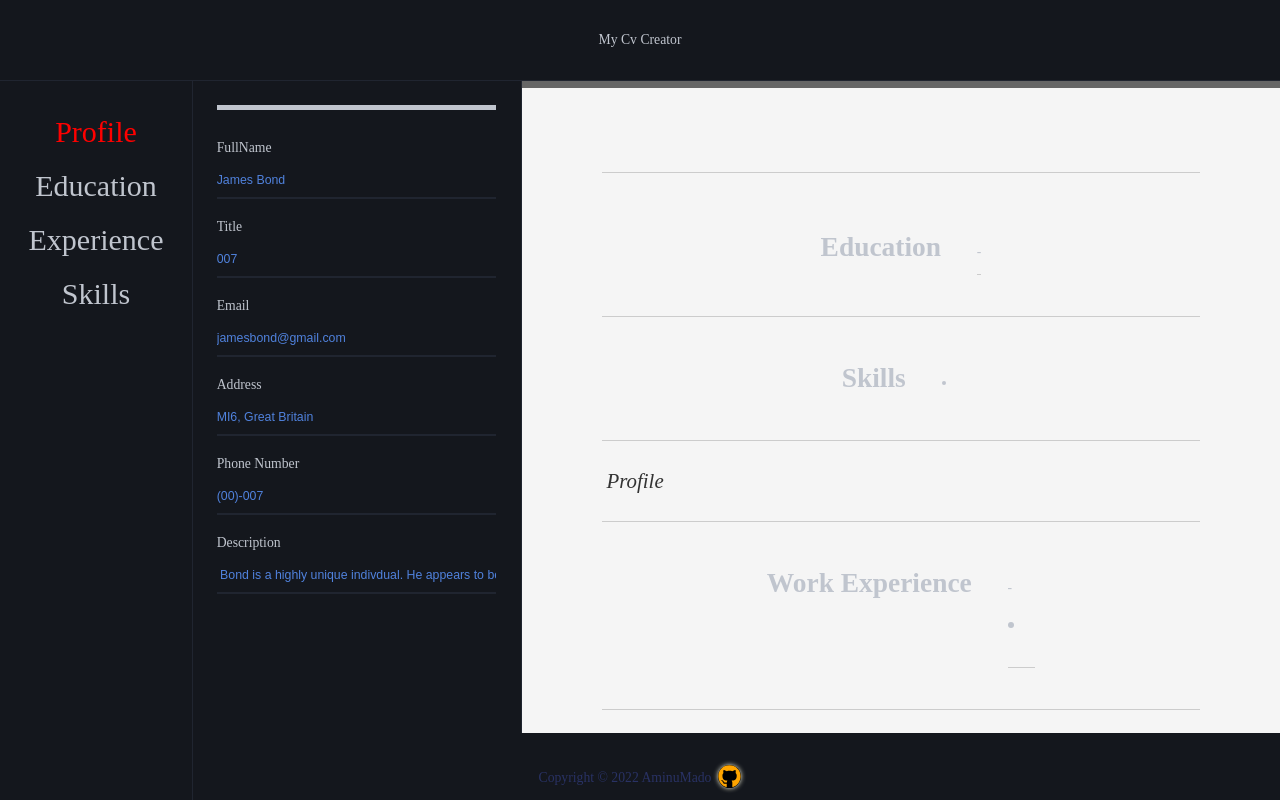
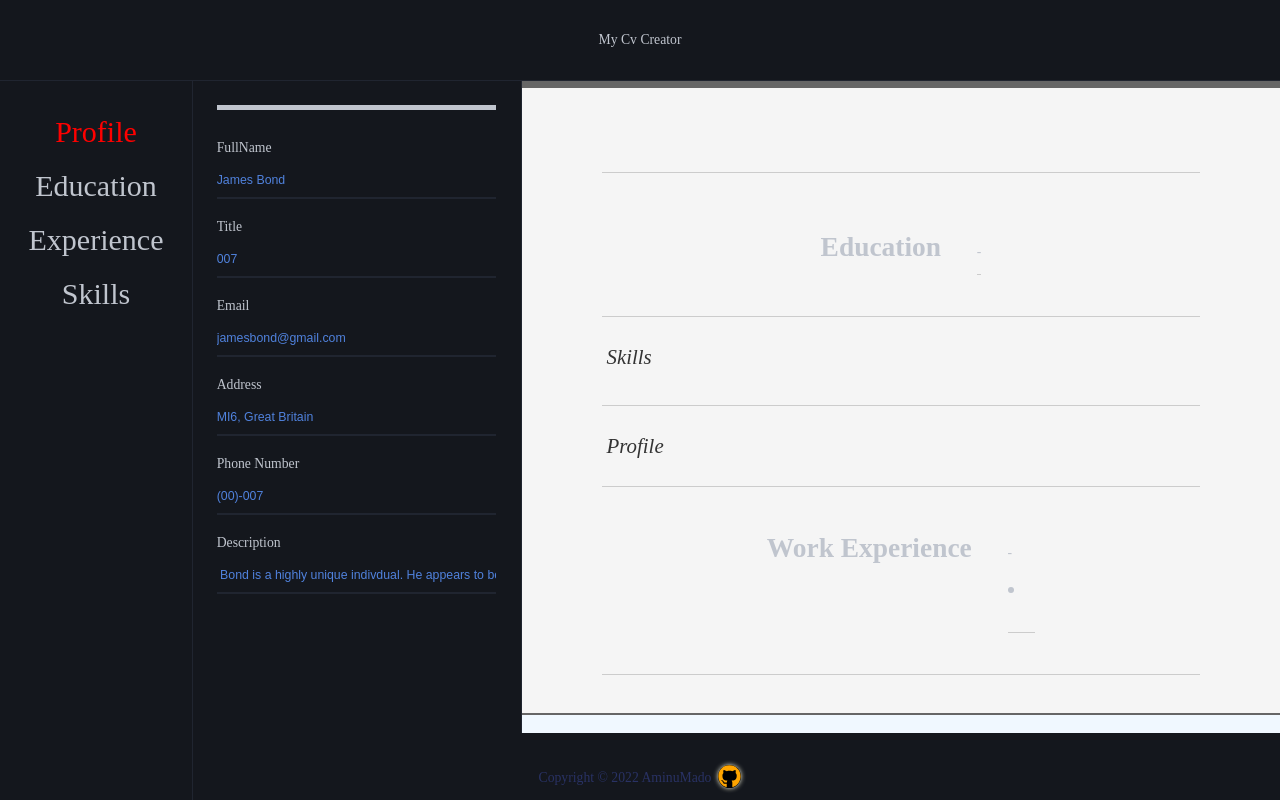
Before and after one commit to AminuMado/cv-creator, a React app: page / in a window 1280 px wide. Built offline with nearby package versions, Linux system fonts and the light colour scheme; the HTML template or start-up script is replaced by a standard one.

Commit message:
updated the skills component layout

```diff
--- a/src/components/CvPreview/Skills.js
+++ b/src/components/CvPreview/Skills.js
@@ -4,8 +4,12 @@ function CvSkills({ skills }) {
   const skillsList = skills.map((skill, index) => <li key={index}>{skill}</li>);
   return (
     <div className="cv-skills-wrapper">
-      <h1>Skills</h1>
-      {skillsList}
+      <div class="title-container">
+        <h2>Skills</h2>
+      </div>
+      <div class="content-container">
+        <ul>{skillsList}</ul>
+      </div>
     </div>
   );
 }
```
